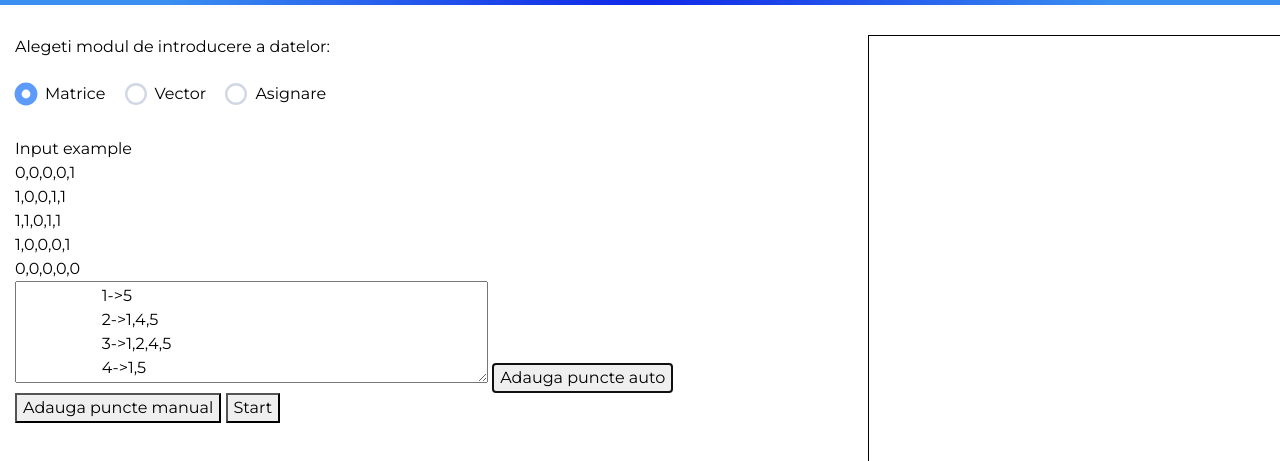
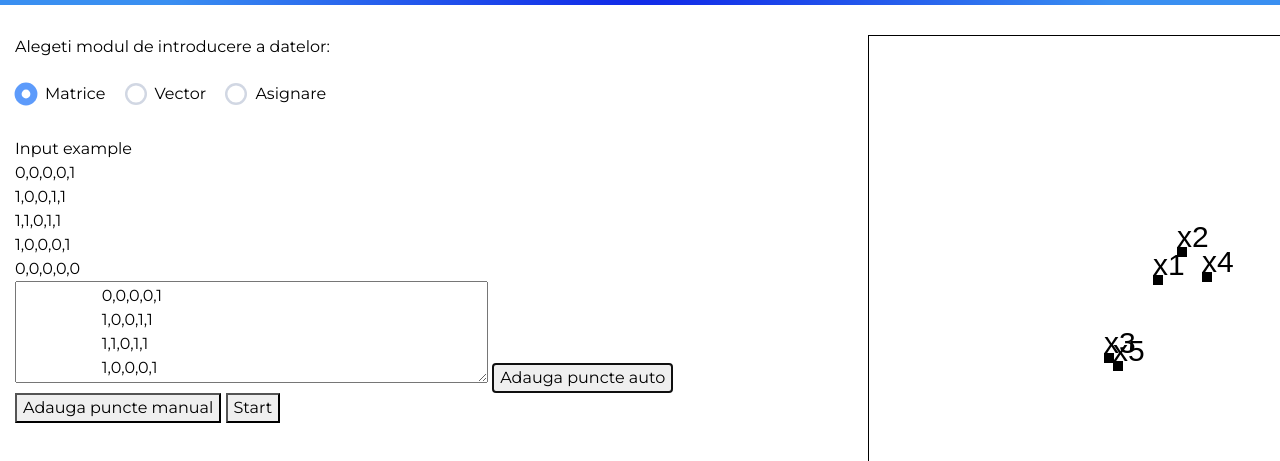
Before and after one commit to catalinchinchisan/chanAlgorithm, a plain HTML site: page index.html in a window 1280 px wide. Both pictures are taken after a click on the button "Adauga puncte auto". Shown: the part 83-544 px from the top of the page. Drawn offline with nearby package versions, Linux system fonts and the light colour scheme.

Commit message:
added some bugs to fix laterme bugs

```diff
--- a/index.html
+++ b/index.html
@@ -41,15 +41,18 @@
 
                 </div>
                 <textarea id="textArea" rows="4" cols="50">
-                    1->5
-                    2->1,4,5
-                    3->1,2,4,5
-                    4->1,5
+                    0,0,0,0,1
+                    1,0,0,1,1
+                    1,1,0,1,1
+                    1,0,0,0,1
+                    0,0,0,0,0
                 </textarea>
-                <button id="autoAddPoints" onClick="addAutoPoints()">Adauga puncte auto</button>
-                <button id="manualAddPoints">Adauga puncte manual</button>
+                <button id="autoAddPoints" onClick="startAlg('auto')">Adauga puncte auto</button>
+                <button id="manualAddPoints"onClick="startAlg('manual')" >Adauga puncte manual</button>
                 <button id="startAlg" onClick="startAlg()">Start</button>
+                <div id="resultsMessage">
 
+                </div>
             </div>
             <div class="col-md-4">
                 <canvas id="myCanvas" width="500" height="500" style="border:1px solid #000000;"></canvas>
--- a/script.js
+++ b/script.js
@@ -5,6 +5,7 @@ var canvas = document.getElementById("myCanvas")
 var ctx = canvas.getContext("2d");
 var graficPoints = [];
 var inputType = "1";
+var arrayOfNodes = [];
 $('#inputEx').html("Input example <br>0,0,0,0,1 <br>1,0,0,1,1 <br>1,1,0,1,1 <br>1,0,0,0,1 <br>0,0,0,0,0");
 var showMessage = function(type, message){
     $('#dialogSpan').text(message);
@@ -83,7 +84,6 @@ var getInput = function(){
                     matrix[textareaVal[i][0] - 1][textareaVal[i][1][j] -1] = 1;
                 }
             }
-            console.log(matrix);
         }
         if(matrix){
             return(matrix);
@@ -145,12 +145,11 @@ for (var i = 0; i < matrix.length;i++){
 }
 
 
-var addManualPoints = true;
+var addManualPoints = false;
 $('#myCanvas').click(function(e){
     if(addManualPoints){
         var x = e.clientX - $('#myCanvas').position().left,
         y = e.clientY - $('#myCanvas').position().top;
-        console.log(x,y);
         if(graficPoints.length < matrix.length){
             graficPoints.push({
                 name: "x"+(graficPoints.length+1),
@@ -162,9 +161,9 @@ $('#myCanvas').click(function(e){
 
         }
         if(graficPoints.length == matrix.length){
-            console.log(graficPoints);
             drawLines(matrix);
             addManualPoints = false;
+            showResult(matrix);
         }
     }
 
@@ -184,7 +183,6 @@ var generateGraficPoints = function(){
 
         x = parseInt(r * Math.cos(alpha) + circle_x);
         y = parseInt(r * Math.sin(alpha) + circle_y);
-        console.log(x,y);
         points.push({
             name: "x"+(i+1),
             x:x,
@@ -234,7 +232,7 @@ var matricePatratica = function(mat){
     return true;
 };
 
-var circuitre = function(mat){
+var circuite = function(mat){
     for (var i = 0; i < mat.length; i++){
         if(mat[i][i] == 1){
 
@@ -243,22 +241,55 @@ var circuitre = function(mat){
     }
     return false;
 };
-var arrayOfNodes = [];
-var startAlg = function(){
-    console.log("startAlg()")
-    console.log("matrix ",getInput())
+
+var startAlg = function(type){
     matrix = getInput();
+    ctx.clearRect(0,0,canvas.clientWidth, canvas.height)
     if(matricePatratica(matrix)){
-        if(circuitre(matrix)){
+        if(circuite(matrix)){
+            //$("#startAlg").css("visibility", "hidden");
             showMessage("alert", "Matricea are circuite!!")
         } else {
             arrayOfNodes = getLines(matrix);
+            if(arrayOfNodes && arrayOfNodes.length > 0){
+                //$("#startAlg").css("visibility", "visible");
+                if(type == 'manual'){
+                    graficPoints = [];
+                    addManualPoints = true;
+
+                }
+                if(type == "auto"){
+                    addManualPoints = false;
+                    graficPoints = generateGraficPoints();
+                    for(var i = 0; i < graficPoints.length; i++){
+                        drawDot(graficPoints[i].x,graficPoints[i].y,graficPoints[i].name);
+                    }
+                    drawLines(graficPoints);
+                    showResult(matrix);
+                }
+
+            }else{
+
+                //$("#startAlg").css("visibility", "hidden");
+                showMessage("alert", "unexpected error")
+            }
         }
     }else{
+
+        //$("#startAlg").css("visibility", "hidden");
         showMessage("alert", "Matricea nu este patratica!!")
     }
 };
 
+
+var showResult = function(mat){
+    var arrayOfNodes = getLines(matrix);
+    console.log("showResult()",arrayOfNodes)
+    for (var i = 0; i < arrayOfNodes.length; i++){
+        console.log("P(X" + (i + 1)+") =" + arrayOfNodes[i].length)
+    }
+
+}
 $('input[type=radio][name=inputType]').change(function() {
     inputType = this.value;
     if(inputType == "1"){
```
